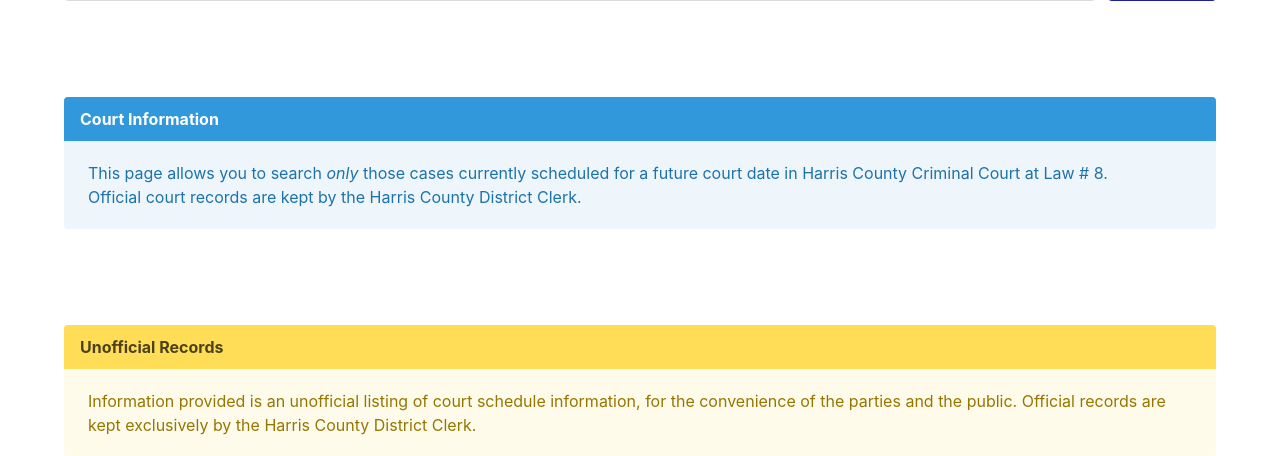
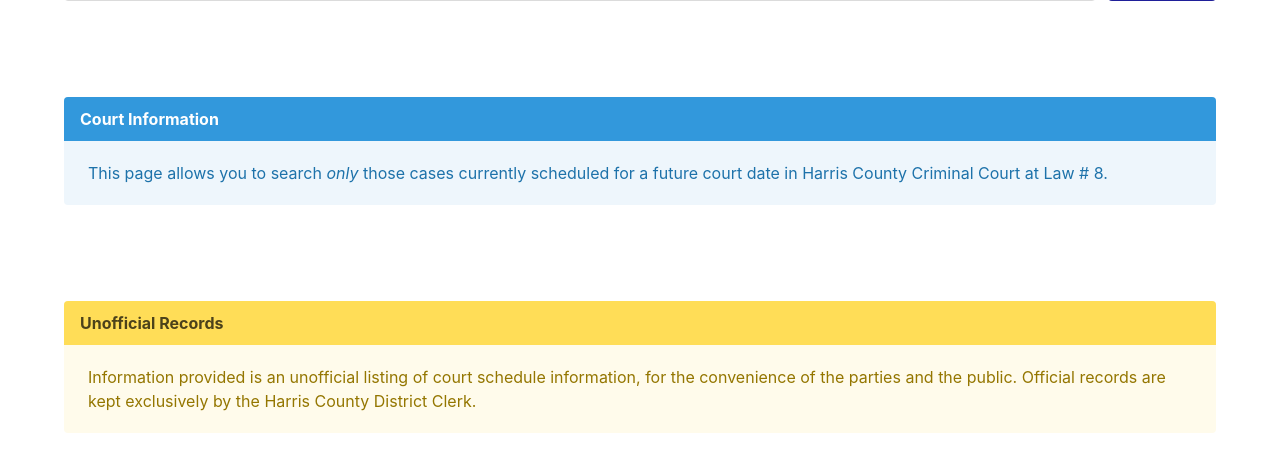
Before and after one commit to frabyn/courtbot, a Django app: page /search/ in a window 1280 px wide. Shown: the part 338-794 px from the top of the page. After the commit the page ends 771 px from the top, so only its background shows below. Run offline with Django 3.2, Linux system fonts and the light colour scheme; some libraries are stand-ins or nearby versions.

Commit message:
Fix copy on search page

```diff
--- a/templates/case_manager/search.html
+++ b/templates/case_manager/search.html
@@ -33,7 +33,6 @@
             </div>
             <div class="message-body">
                 <p>This page allows you to search <em>only</em> those cases currently scheduled for a future court date in Harris County Criminal Court at Law # 8.</p>
-                <p>Official court records are kept by the Harris County District Clerk.</p>
             </div>
         </article>
     </div>
```
